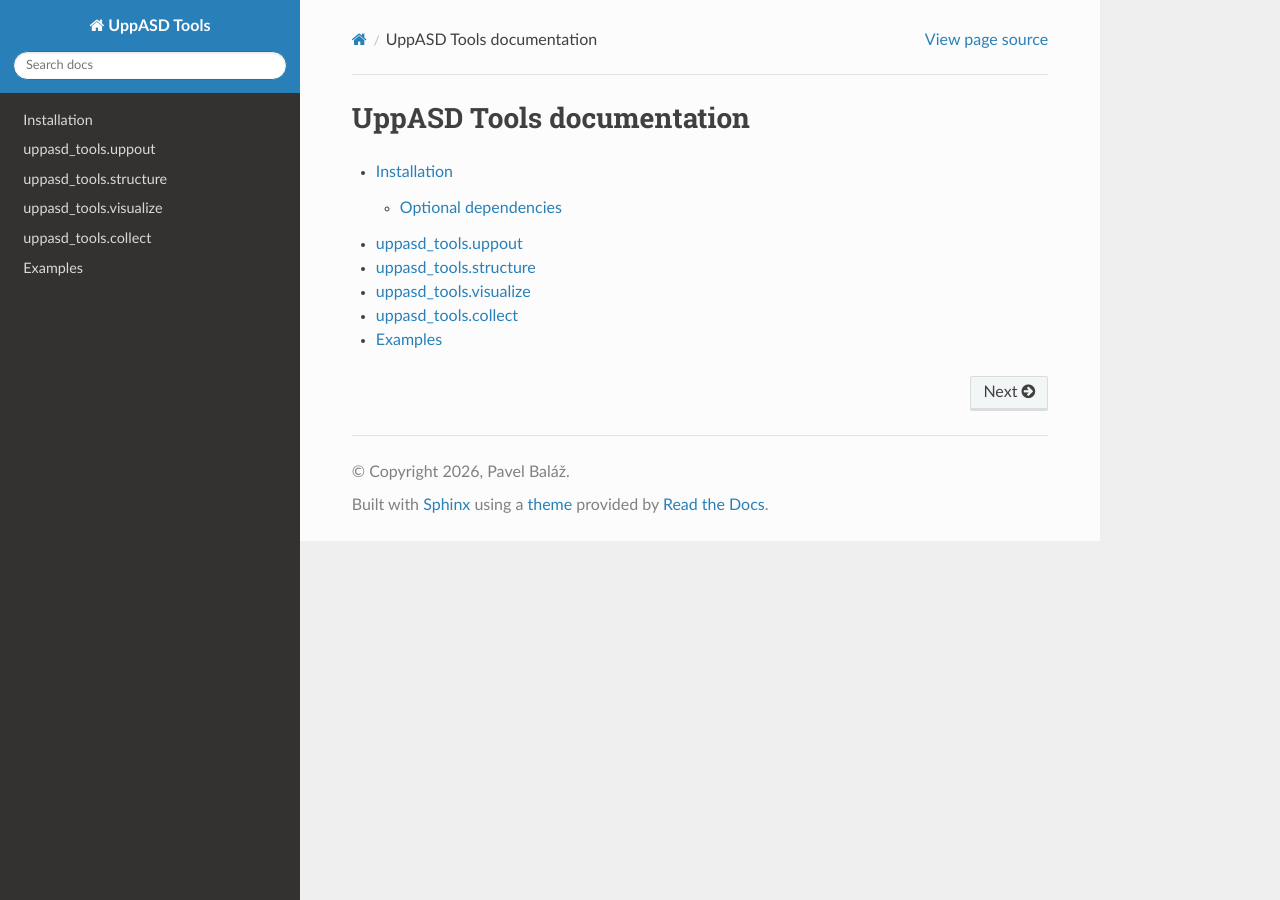
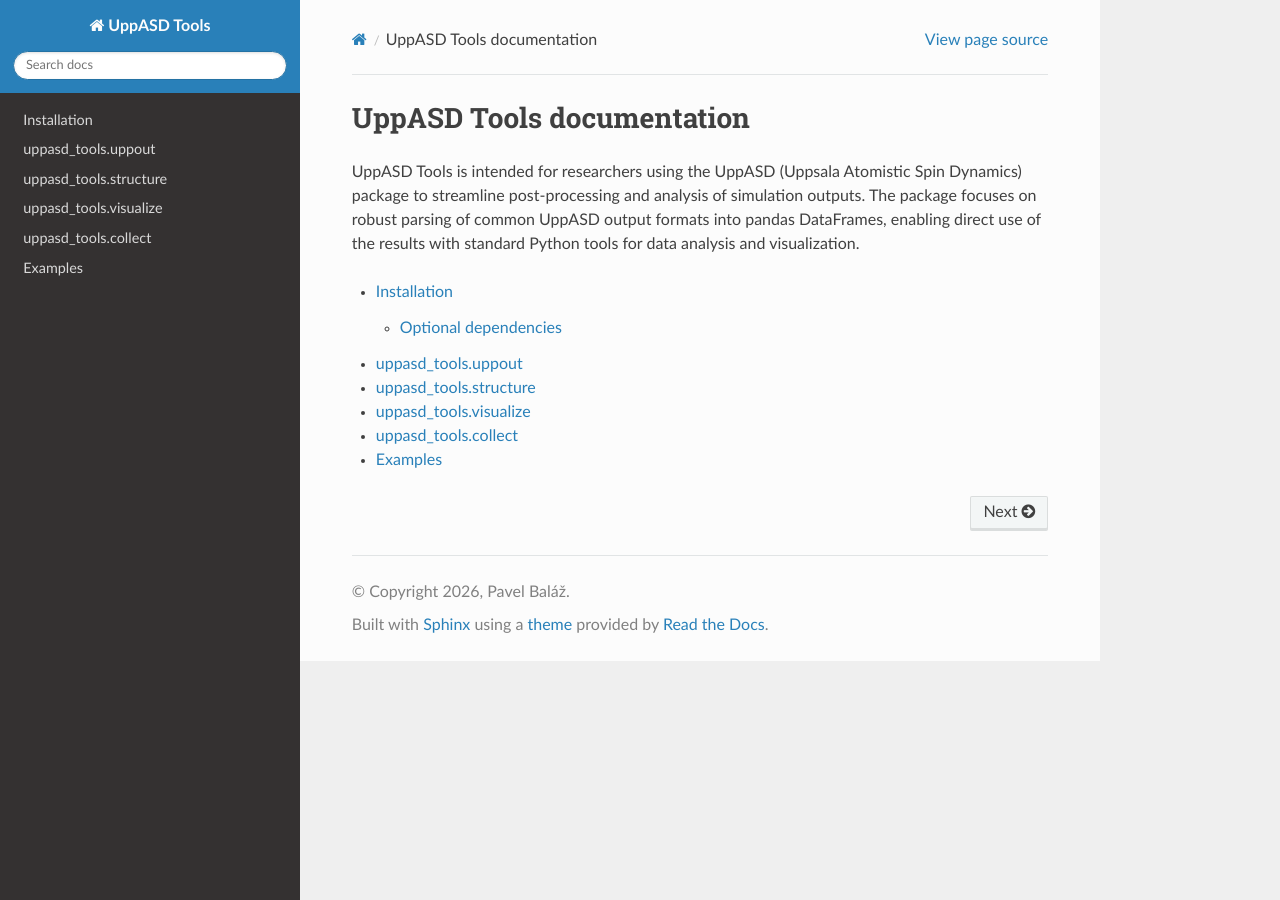
Before and after one commit to LLapsus/uppasd_tools, a Sphinx documentation site: the page built from docs/source/index.rst, in a window 1280 px wide. Built offline with Sphinx 7.4.7 and the Read the Docs theme 3.1.0, drawn with Linux system fonts in a browser that asks for light colours.

Commit message:
Update README and index.rst to clarify purpose and functionality of UppASD Tools

```diff
--- a/docs/source/index.rst
+++ b/docs/source/index.rst
@@ -5,6 +5,11 @@
 
 UppASD Tools documentation
 ==========================
+
+UppASD Tools is intended for researchers using the UppASD (Uppsala Atomistic Spin Dynamics) package
+to streamline post-processing and analysis of simulation outputs.
+The package focuses on robust parsing of common UppASD output formats into pandas DataFrames,
+enabling direct use of the results with standard Python tools for data analysis and visualization.
 
 .. toctree::
    :maxdepth: 2
```
Also changed, not shown: README.md (+1 -0 lines).
